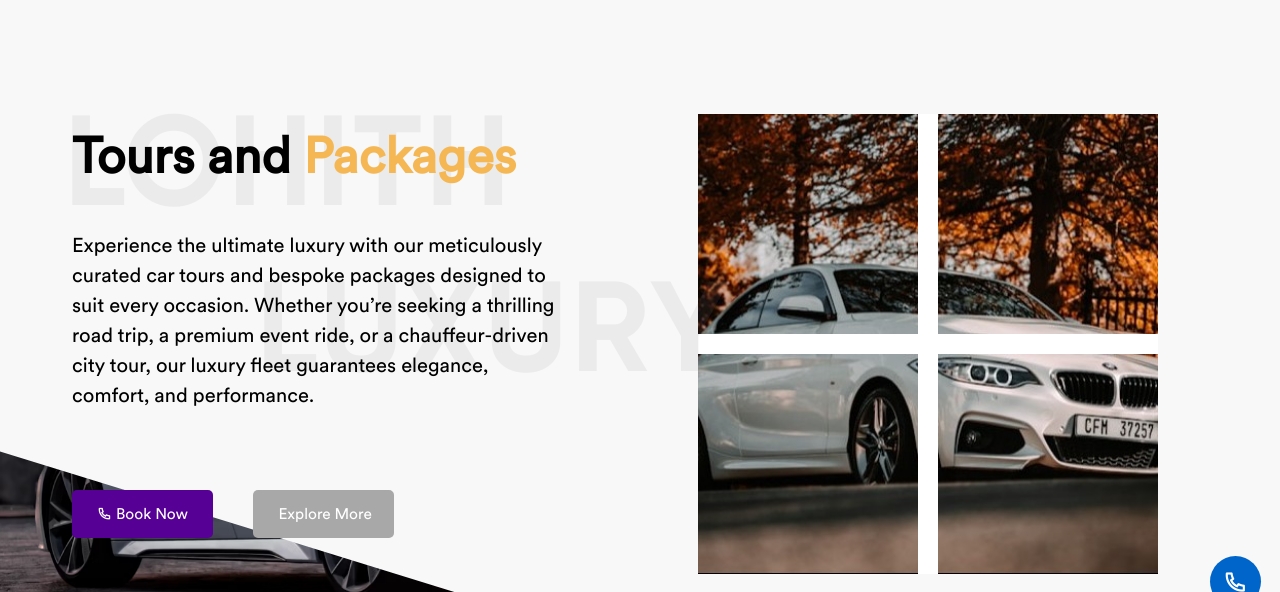
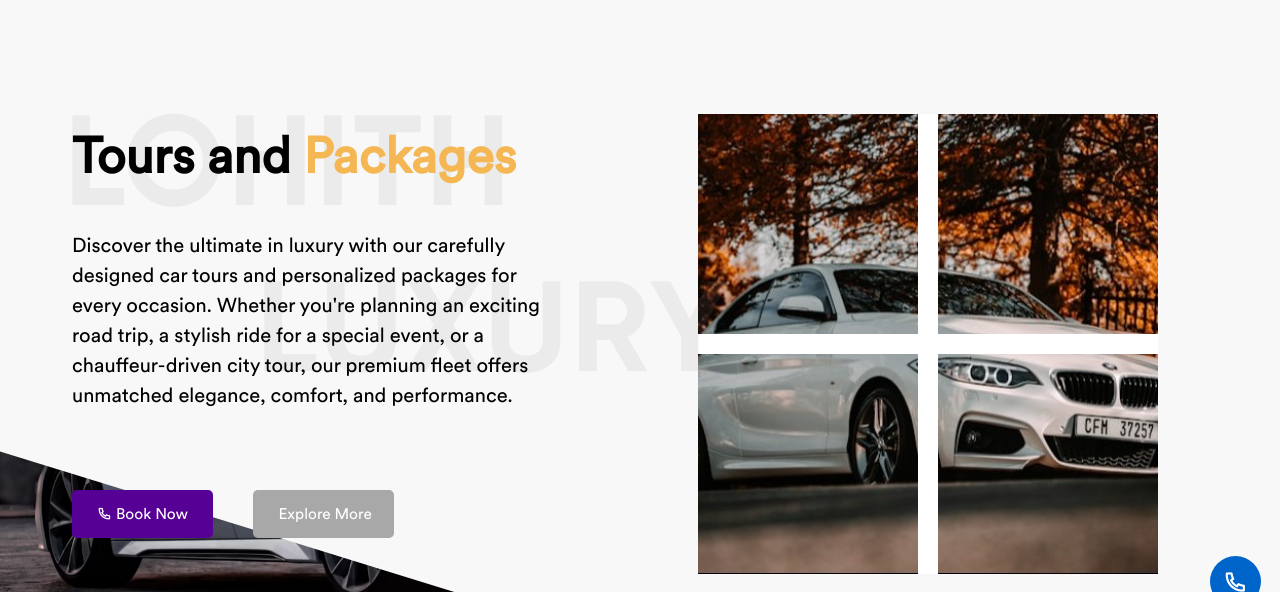
Before and after one commit to ekanshrajpal14/Lohith_updated_and_toursPackagaes, a plain HTML site: page tourPackages.html in a window 1280 px wide. Shown: the part 119-711 px from the top of the page. Drawn offline with nearby package versions, Linux system fonts and the light colour scheme; a web font is replaced by a local one.

Commit message:
HTML Updated

```diff
--- a/tourPackages.html
+++ b/tourPackages.html
@@ -28,11 +28,9 @@
             <div class="left_tour">
                 <div class="left_tour_content">
                     <h1>Tours and <span>Packages</span> </h1>
-                    <p>Experience the ultimate luxury with our meticulously curated car tours and bespoke packages
-                        designed to suit every
-                        occasion. Whether you’re seeking a thrilling road trip, a premium event ride, or a
-                        chauffeur-driven city tour, our
-                        luxury fleet guarantees elegance, comfort, and performance.</p>
+                    <p>Discover the ultimate in luxury with our carefully designed car tours and personalized packages for every occasion.
+                    Whether you're planning an exciting road trip, a stylish ride for a special event, or a chauffeur-driven city tour, our
+                    premium fleet offers unmatched elegance, comfort, and performance.</p>
                     <div class="btn_holder">
                         <div class="btn">
                             <div class="btn_layer new_btn_effect">
```
